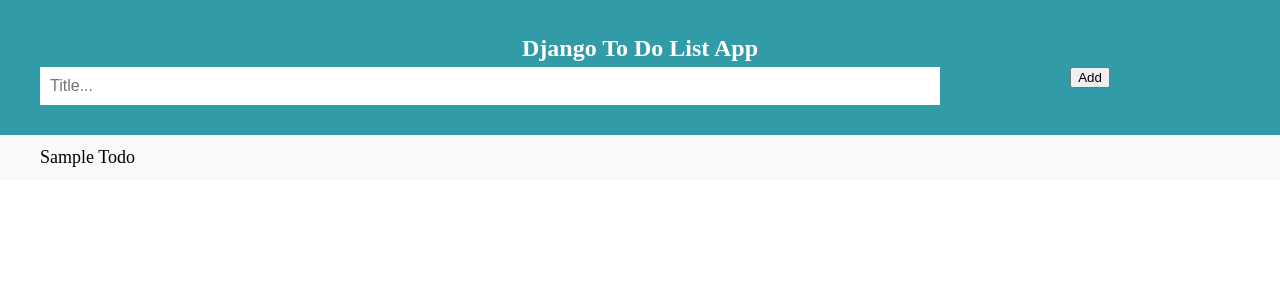
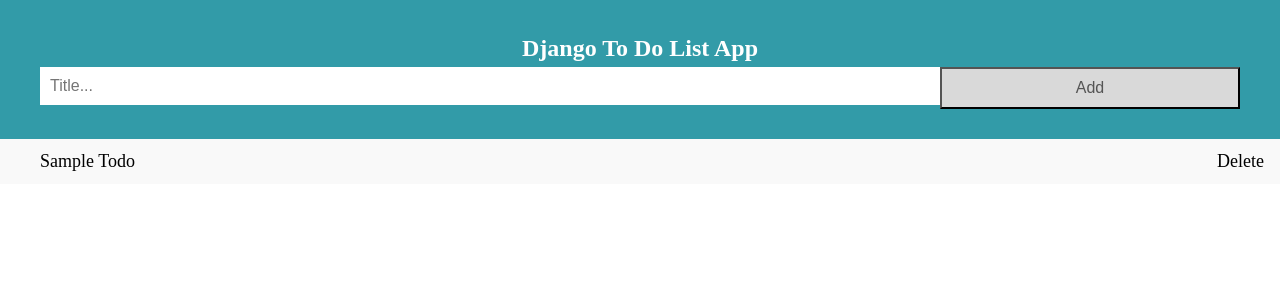
Before and after one commit to Hassan-Mallah/legendary-octo-barnacle, a Django app: page / in a window 1280 px wide. Shown: the top 300 px of the page. Run offline with Django 3.2, Linux system fonts and the light colour scheme; tables that the repository leaves empty hold one stand-in row (values such as "Sample post").

Commit message:
delete button

```diff
--- a/todolist/templates/index.html
+++ b/todolist/templates/index.html
@@ -126,6 +126,7 @@ input {
 }
 
 
+
     </style>
 </head>
 <body>
@@ -135,14 +136,14 @@ input {
     <form action="" method="POST">
         {% csrf_token %}
         <input type="text" name="title" id="myInput" placeholder="Title...">
-        <button type="submit" class="'addBtn">Add</button>
+        <button type="submit" class="addBtn">Add</button>
     </form>
 </div>
 
 <ul id="myUL">
     {% for todo in todos reversed %}
-        <!--  | title makes 1st letter capital -->
-        <li>{{todo.title | title}}</li>
+    <!--  | title makes 1st letter capital -->
+    <li>{{todo.title | title}}<span class="close"><a style="text-decoration: none; color: black" href="delete/{{todo.id}}">Delete</a></span></li>
     {% endfor %}
 </ul>
 
--- a/todolist/todo/urls.py
+++ b/todolist/todo/urls.py
@@ -2,5 +2,6 @@ from django.urls import path
 from . import views
 
 urlpatterns = [
-    path('', views.index, name='index')
+    path('', views.index, name='index'),
+    path('delete/<str:pk>', views.delete, name='delete')
 ]
--- a/todolist/todo/views.py
+++ b/todolist/todo/views.py
@@ -15,3 +15,10 @@ def index(request: HttpResponse):
         return redirect('/')  # back to home page
 
     return render(request, 'index.html', context={'todos': todos})
+
+
+# delete a task using pk
+def delete(request: HttpResponse, pk):
+    todo = Todo.objects.get(id=pk)
+    todo.delete()
+    return redirect('/')
```
